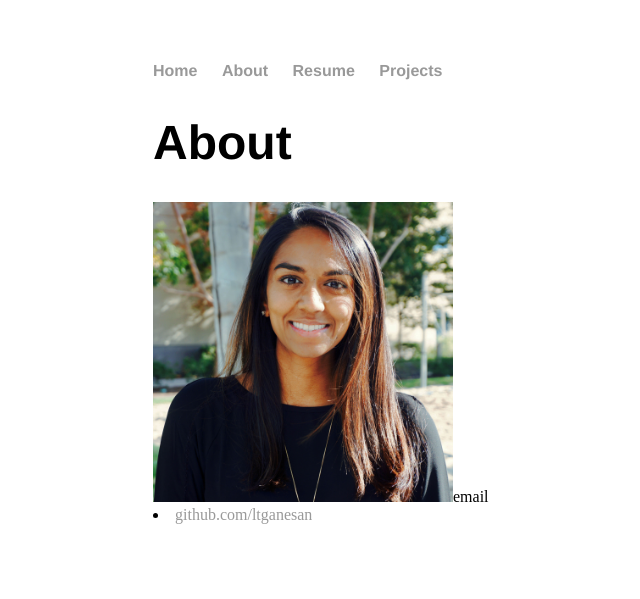
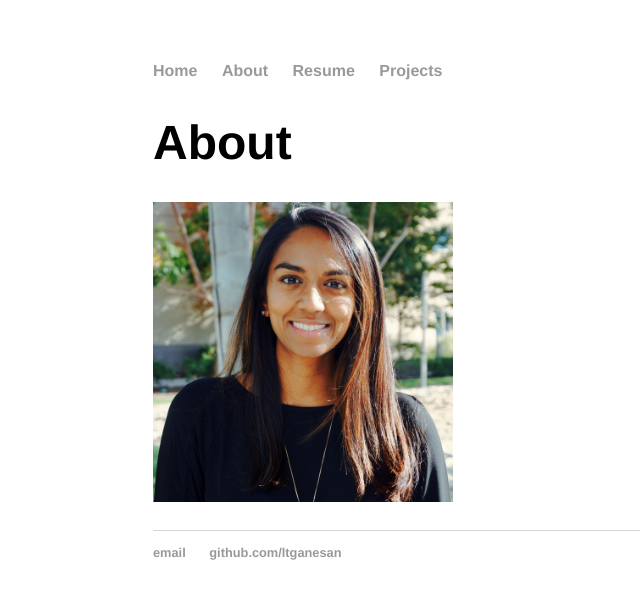
Before and after one commit to ltganesan/ltganesan.github.io, a Jekyll site: the page built from about/index.html, in a window 1280 px wide. Shown: the top 599 px of the page, without its empty margins (39-679 px from the left). Built offline with Jekyll 4.4.1, drawn with Linux system fonts in a browser that asks for light colours.

Commit message:
Update index.html

```diff
--- a/about/index.html
+++ b/about/index.html
@@ -5,6 +5,6 @@ title: About Lalitha
 
 		<div class="about">
 			<h1>About</h1>
-			<img src="headshot.jpg" alt="Lalitha Ganesan" style="width:300px;height:300px;>
+			<img src="headshot.jpg" alt="Lalitha Ganesan" style="width:300px;height:300px;">
 			<p></p>
 		</div>
```
